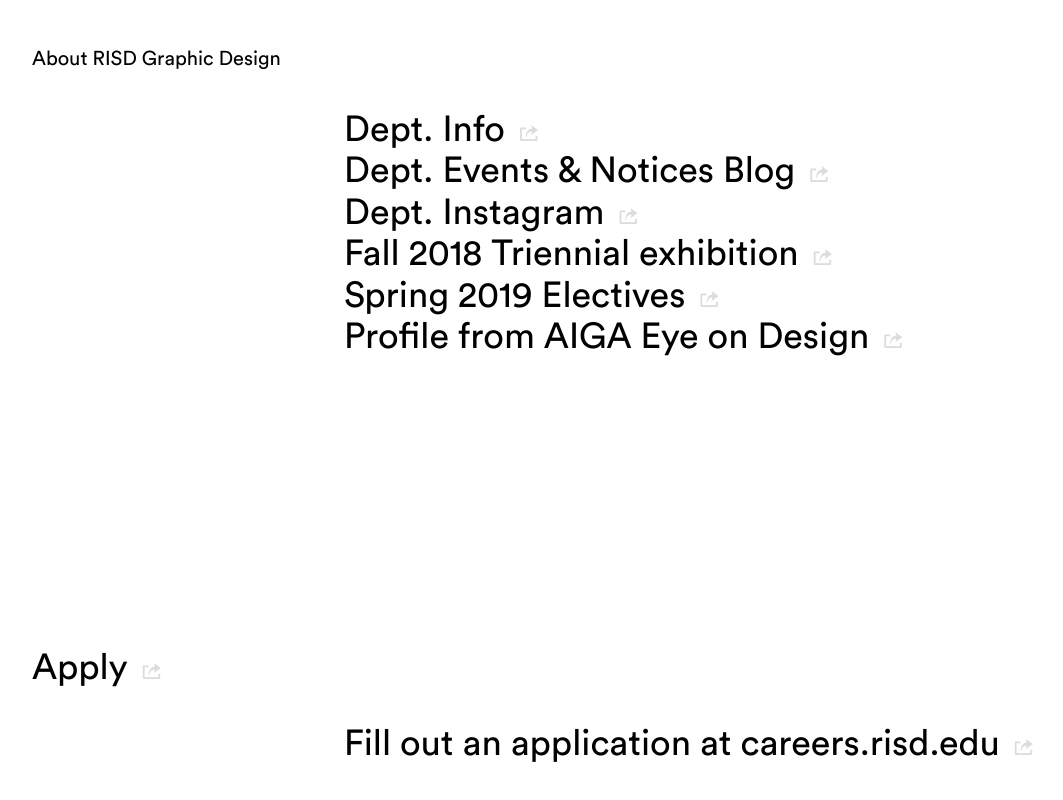
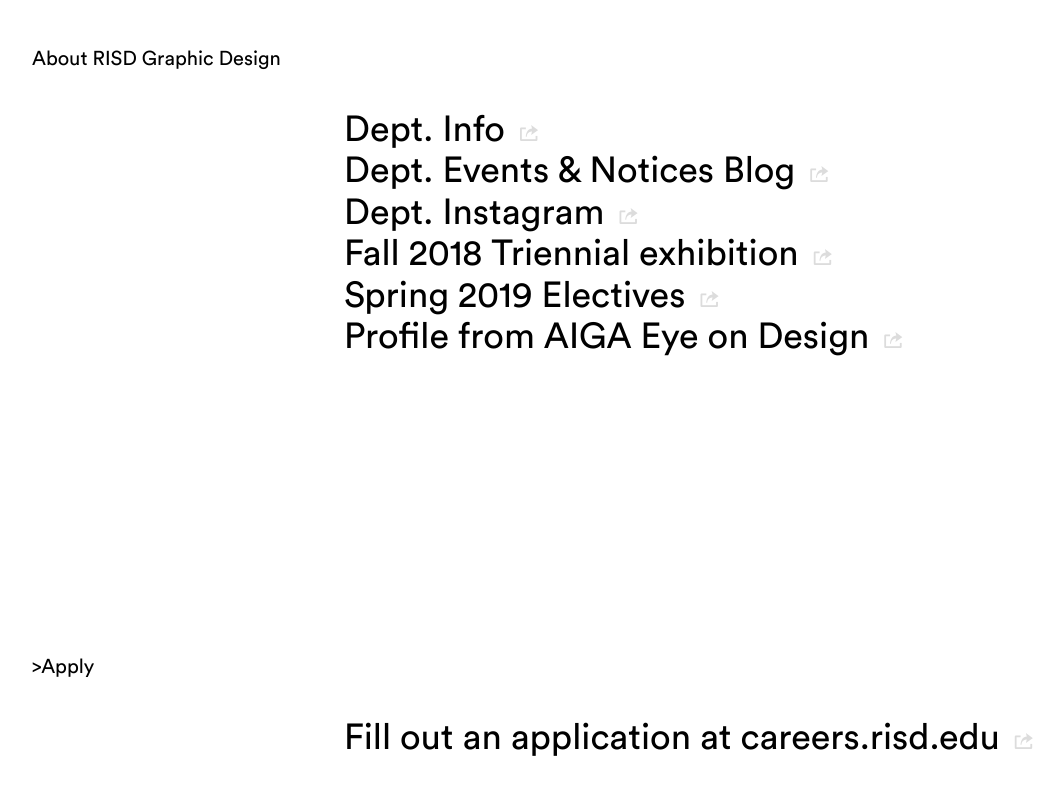
Before and after one commit to micahmicah/risd-gd-search-gh, a plain HTML site: page index.html in a window 1280 px wide. Shown: the part 2748-3548 px from the top of the page, without its empty margins (104-1167 px from the left). Drawn offline with nearby package versions, Linux system fonts and the light colour scheme.

Commit message:
remove anchor

```diff
--- a/index.html
+++ b/index.html
@@ -93,7 +93,7 @@
 
     <article class="row links apply">
 
-    <h3 class="col-xs-12 col-sm-3 col-sm-offset-1 col-md-offset-1 "><a href="https://careers.risd.edu/postings/2000" target="_blank">Apply</a></h3>
+    <h3 class="col-xs-12 col-sm-3 col-sm-offset-1 col-md-offset-1 ">>Apply</h3>
 
     <ul class="col-md-offset-4 col-sm-offset-4  col-sm-8 col-xs-12 col-md-7 ">
       <li><a href="https://careers.risd.edu/postings/2000" target="_blank">Fill out an application at careers.risd.edu</a></li>
```
